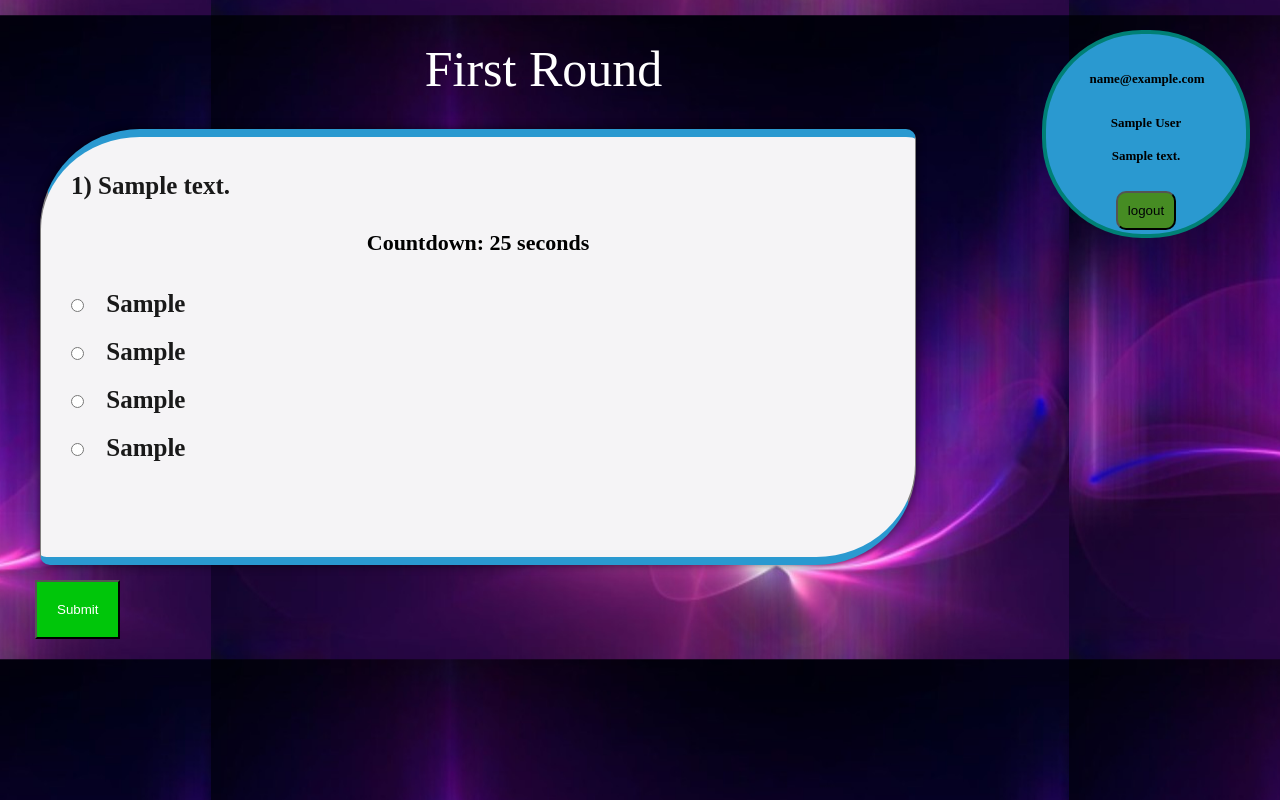
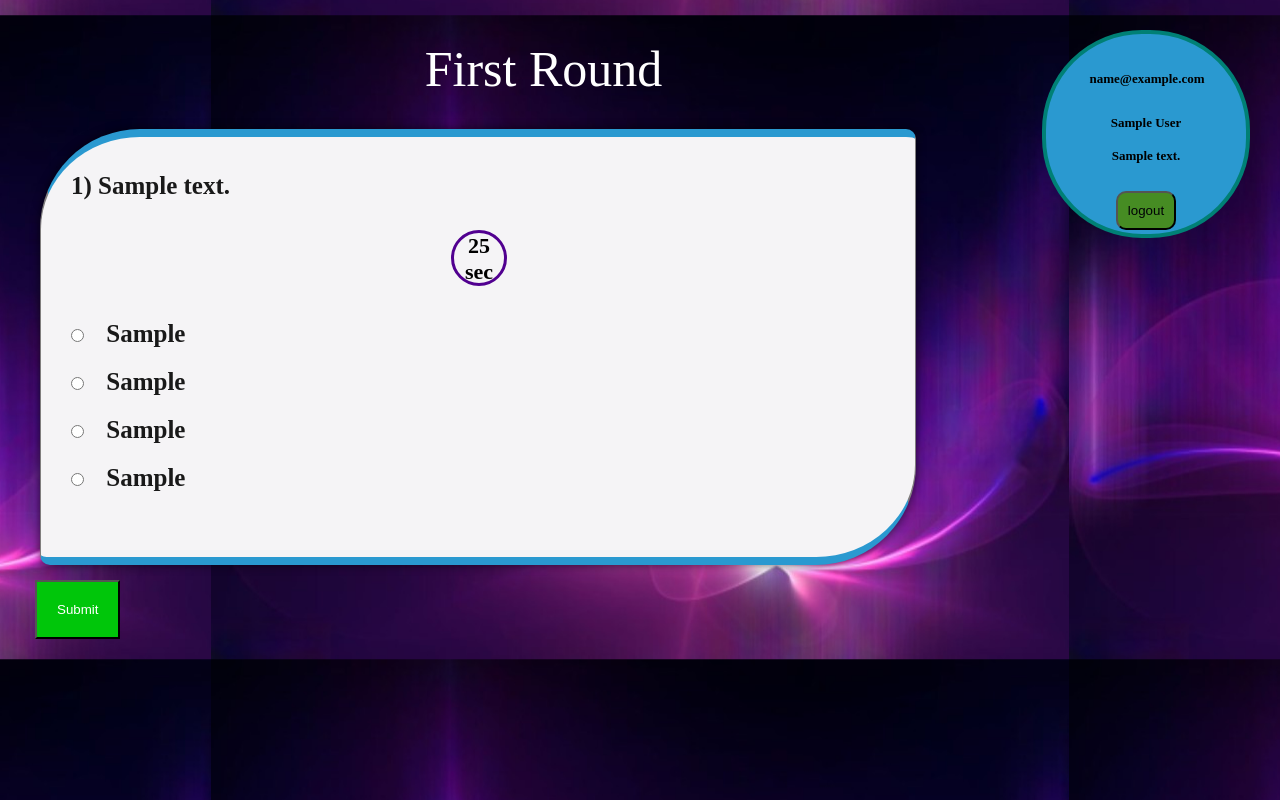
Before and after one commit to Manita0z/quiz, a PHP site: page /play_quiz.php in a window 1280 px wide. Run offline with PHP 8.4, Linux system fonts and the light colour scheme; the visitor is signed in with stand-in values (Sample User, id 1); tables that the repository leaves empty or names only in its code hold one stand-in row (values such as "Sample post").

Commit message:
Add files via upload

```diff
--- a/play_quiz.php
+++ b/play_quiz.php
@@ -38,40 +38,37 @@ if ($is_score_board) {
 <body class="playquiz">
 <div class="quiz-round-title"><?php echo capitalize($question_type)?> </div>
 <h1 class="play_now"></h1>
-<form method="post" action="">
+<form method="post" action="" id="id_quiz_form">
+
 	<div class="main-content">
 		<div class="margin-panel">
 			<!-- <div class="quiz-round-title"><?php echo capitalize($question_type)?> </div> -->
 			<input type="hidden" name="uuid" value="<?php echo $uuid ?>" />
 			<p class="question-text">  <?php echo " ".$question_number?><?php echo ") "?><?php echo  $question ?> </p>
-			<h4 id="timer">Countdown:30 seconds</h4>
-			<button class="timer-button">Next</button>
+			<h4 id="timer">30 sec</h4>
 	<script>
-	// Set the initial countdown value
-	let countdown = 30;
-	// Get the element where the timer will be displayed
+    let Timeleft = 30;  // Set the initial countdown value
     const timerElement = document.getElementById('timer');
+    const quizForm = document.getElementById('id_quiz_form');
+    function updateTimer() {
+        timerElement.textContent = ` ${Timeleft} sec`;
 
-	// Function to update the timer display and check for the end of the countdown
-	function updateTimer() {
-		timerElement.textContent = `Countdown: ${countdown} seconds`;
-
-		if (countdown === 0) {
-			clearInterval(timerInterval); // Stop the timer
-			// timerElement.textContent
-		}
-		else {
-			countdown--;
+        if (Timeleft=== 0) {
+            clearInterval(timerInterval);
+            // timerElement.textContent = 'Time up oops!...';
+            submitForm();
+              // Call the function to submit the form
+        } else {
+            Timeleft--;
         }
     }
 
+    function submitForm() {
+        quizForm.submit();  // Submit the form
+    }
 
-
-
-	// Set up the interval to call the updateTimer function every second (1000 milliseconds)
     const timerInterval = setInterval(updateTimer, 1000);
 </script>
-
 			<ul class="no-list option-list">
 		    	<?php
 		    		foreach ($options as $index => $option) {
--- a/styles.css
+++ b/styles.css
@@ -188,13 +188,15 @@ nav.navigation-bar {
     text-align: center;
     font-family: 'Segoe UI', Tahoma, Geneva, Verdana, sans-serif;
     font-weight: 900;
-    color:rgb(255, 115, 0);
+    color:rgb(255, 89, 0);
     margin-top: 13%;
 }
 body.home_main
 {
     background-image: url("backgroundd.png");
     background-position:top ;
+    backdrop-filter: blur(50px);
+    height:30px;
     color: rgb(11, 11, 11);
     font-weight: 600;
 }
@@ -216,12 +218,12 @@ button.popup-button
     border-top-right-radius: 60px;
     border-bottom-left-radius: 60px;
     border-bottom-right-radius: 10px;
-    /* border-radius: 30px; */
     display: none;
     position: fixed;
     top: 35%;
     left: 48%;
     width:800px;
+    margin-top:80px;
     margin-left: 20px;
     transform: translate(-50%, -50%);
     padding: 20px;
@@ -373,16 +375,6 @@ img{
     box-shadow: 0 0 10px rgba(0, 0, 0, 0.6);
 
 }
-/* .certificate
-{
-
-    margin-top: 30px;
-    margin-left: 600px;
-} */
-.timer-button
-{
-    display: none;
-}
 body.certificate {
     font-family: Arial, sans-serif;
     align-items: center;
@@ -417,3 +409,10 @@ body.certificate {
     font-weight: bold;
     color:aqua
 }
+h4#timer{
+    border:3px solid rgb(81, 0, 144);
+    height:50px;
+    width:50px;
+    border-radius: 100px;
+    margin-left:400px;
+}
```
Also changed, not shown: score_board.php (+0 -12 lines). Lines whose indentation alone changed are shown as unchanged.
